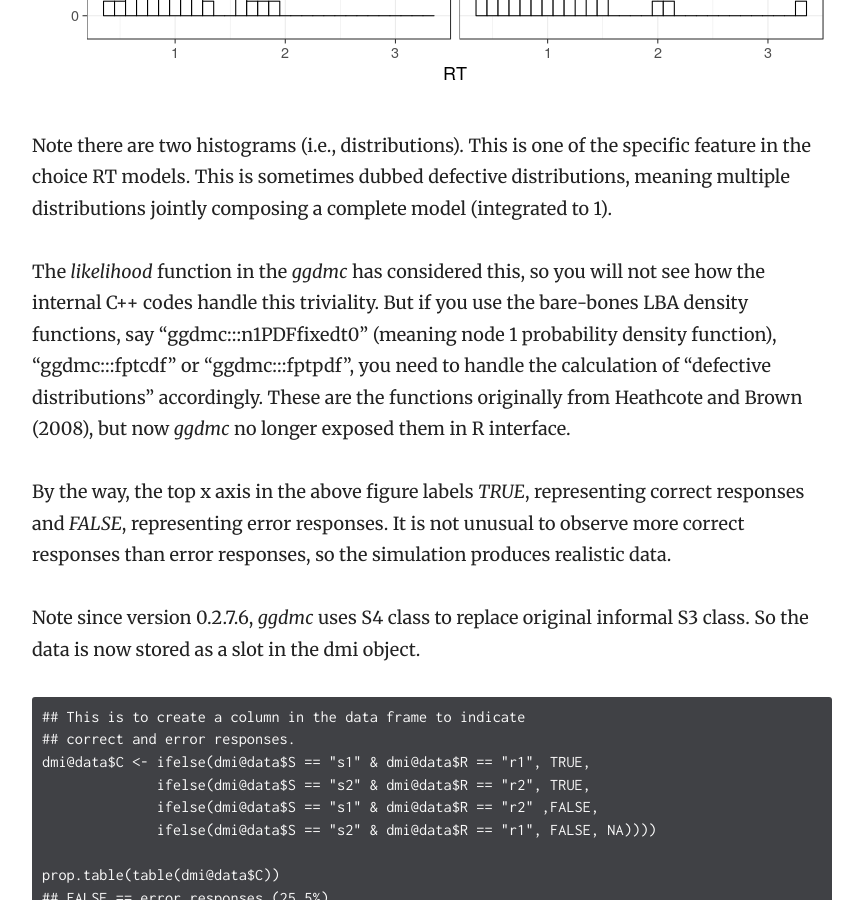
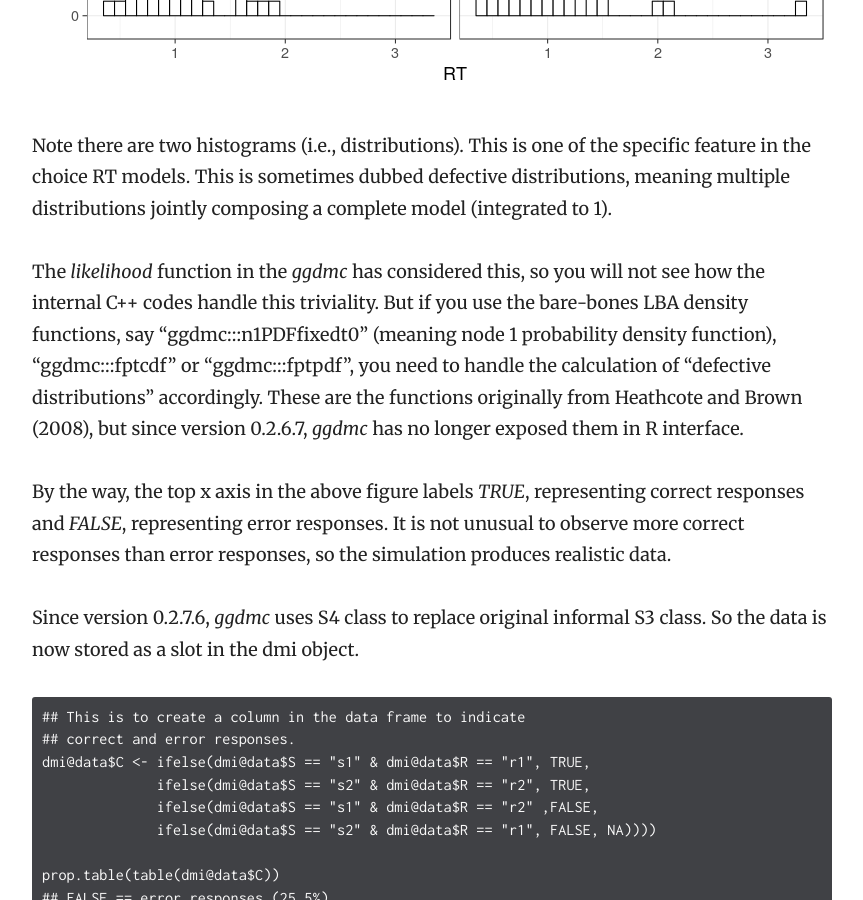
Before and after one commit to yxlin/yxlin.github.io, a Jekyll site: the page built from _docs/basics/mle.md, in a window 1280 px wide and 900 px high, scrolled down 2013 px. Shown: the whole window, without its empty margins (358-1221 px from the left). Built offline with Jekyll 4.4.1, drawn with Linux system fonts in a browser that asks for light colours; formulas are drawn with MathJax 3.

Commit message:
change some texts in mle.md

````diff
--- a/_docs/basics/mle.md
+++ b/_docs/basics/mle.md
@@ -69,8 +69,8 @@ But if you use the bare-bones LBA density functions, say
 "ggdmc:::n1PDFfixedt0" (meaning node 1 probability density
 function), "ggdmc:::fptcdf" or "ggdmc:::fptpdf", you need to handle
 the calculation of "defective distributions" accordingly. These
-are the functions originally from Heathcote and Brown (2008), but now
-_ggdmc_ no longer exposed them in R interface.
+are the functions originally from Heathcote and Brown (2008), but since
+version 0.2.6.7, _ggdmc_ has no longer exposed them in R interface.
 
 By the way, the top x axis in the above figure labels _TRUE_, representing
 correct responses and _FALSE_, representing error responses. It is
@@ -78,8 +78,9 @@ not unusual to observe more correct responses than error responses, so
 the simulation produces realistic data.
 
 
-Note since version 0.2.7.6, _ggdmc_ uses S4 class to replace original
+Since version 0.2.7.6, _ggdmc_ uses S4 class to replace original
 informal S3 class. So the data is now stored as a slot in the dmi object.
+
 ```
 ## This is to create a column in the data frame to indicate
 ## correct and error responses.
````
